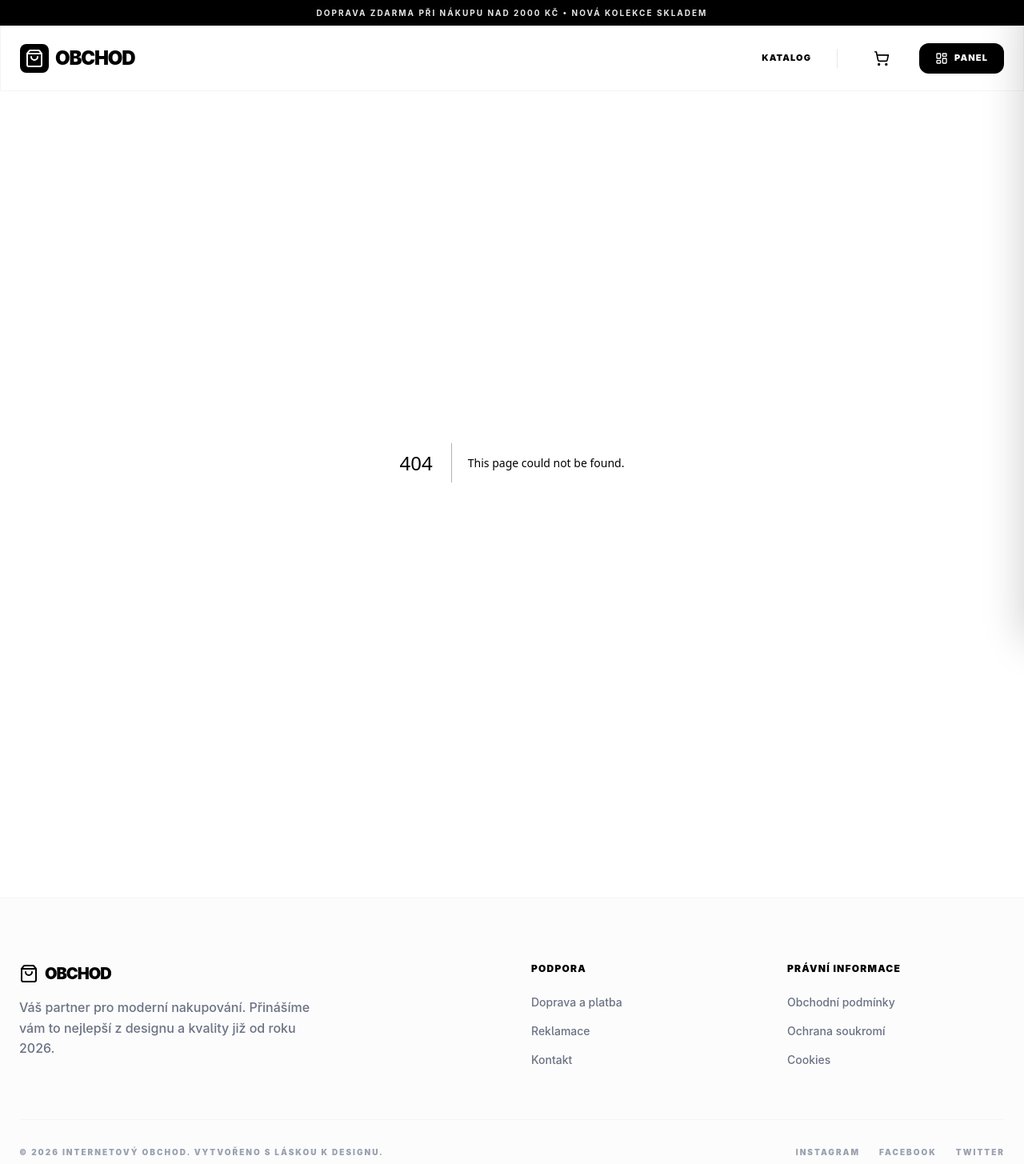
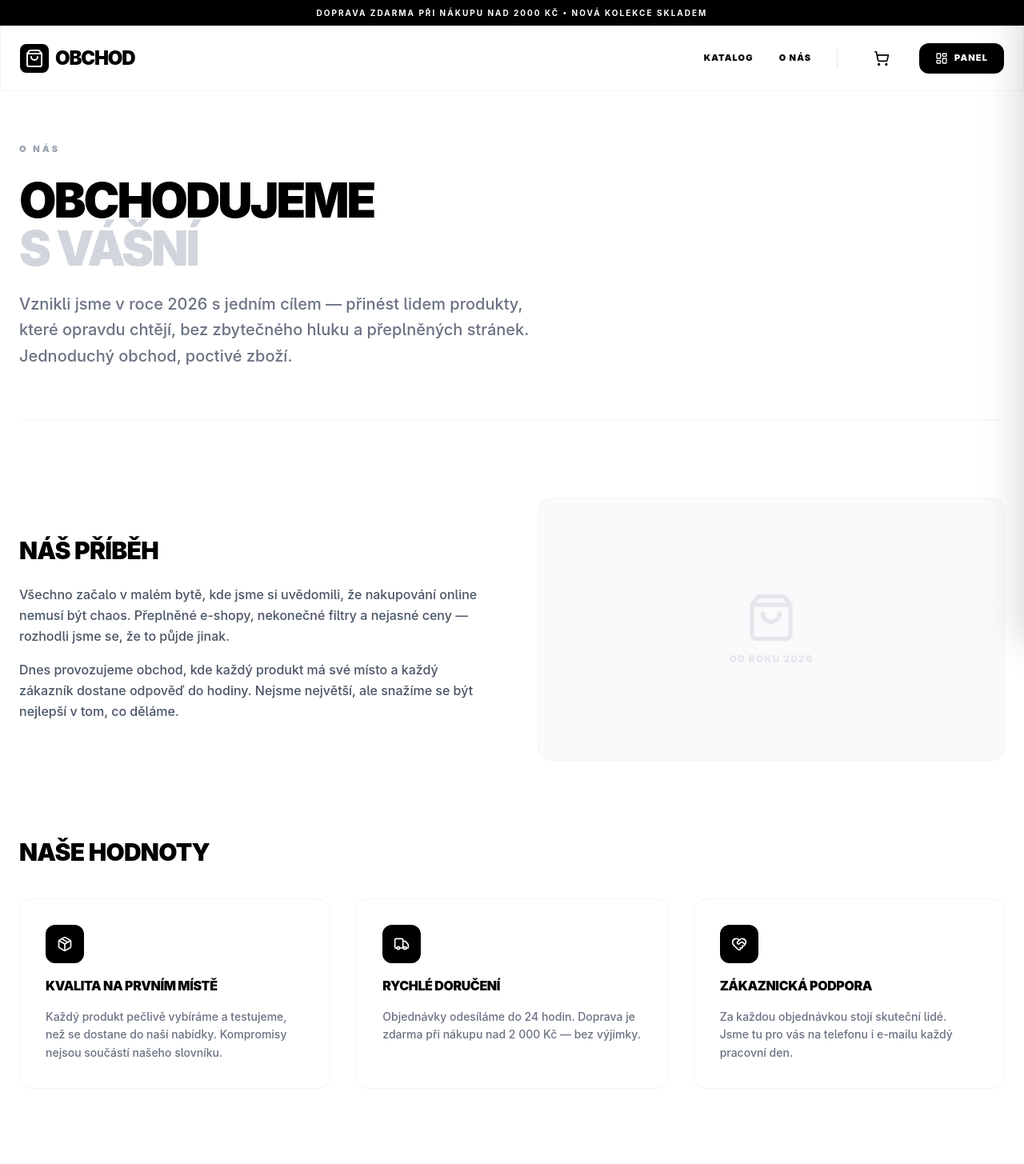
Before and after one commit to Beranad880/nextjseshop, a Next.js app: page /o-nas in a window 1280 px wide. Before the commit this address had no page. Shown: the top 1455 px of the page at 80% size. Built offline with nearby package versions, Linux system fonts and the light colour scheme.

Commit message:
adding o nas page

```diff
--- a/app/layout.tsx
+++ b/app/layout.tsx
@@ -39,6 +39,10 @@ export default function RootLayout({
                 <nav className="hidden md:flex items-center gap-8 text-[11px] font-black tracking-widest uppercase">
                   <Link href="/" className="hover:text-blue-600 transition-colors relative group">
                     Katalog
+                    <span className="absolute -bottom-1 left-0 w-0 h-0.5 bg-blue-600 transition-all duration-300 group-hover:w-full" />
+                  </Link>
+                  <Link href="/o-nas" className="hover:text-blue-600 transition-colors relative group">
+                    O nás
                     <span className="absolute -bottom-1 left-0 w-0 h-0.5 bg-blue-600 transition-all duration-300 group-hover:w-full" />
                   </Link>
                 </nav>
--- /dev/null
+++ b/app/o-nas/page.tsx
@@ -0,0 +1,118 @@
+import { ShoppingBag, Package, Truck, HeartHandshake } from "lucide-react";
+
+export const metadata = {
+  title: "O nás | Internetový obchod",
+  description: "Kdo jsme a co nás pohání",
+};
+
+const values = [
+  {
+    icon: Package,
+    title: "Kvalita na prvním místě",
+    text: "Každý produkt pečlivě vybíráme a testujeme, než se dostane do naší nabídky. Kompromisy nejsou součástí našeho slovníku.",
+  },
+  {
+    icon: Truck,
+    title: "Rychlé doručení",
+    text: "Objednávky odesíláme do 24 hodin. Doprava je zdarma při nákupu nad 2 000 Kč — bez výjimky.",
+  },
+  {
+    icon: HeartHandshake,
+    title: "Zákaznická podpora",
+    text: "Za každou objednávkou stojí skuteční lidé. Jsme tu pro vás na telefonu i e-mailu každý pracovní den.",
+  },
+];
+
+const team = [
+  { name: "Anna Novotná", role: "Zakladatelka & CEO", initials: "AN" },
+  { name: "Tomáš Krejčí", role: "Produktový manažer", initials: "TK" },
+  { name: "Markéta Horáková", role: "Zákaznická péče", initials: "MH" },
+];
+
+export default function AboutPage() {
+  return (
+    <div className="space-y-24 pb-20">
+      {/* Hero */}
+      <section className="border-b border-gray-100 pb-16 space-y-6">
+        <p className="text-[11px] font-black uppercase tracking-[0.3em] text-gray-400">O nás</p>
+        <h1 className="text-5xl md:text-6xl font-black uppercase tracking-tighter leading-none">
+          Obchodujeme<br />
+          <span className="text-gray-300">s vášní</span>
+        </h1>
+        <p className="text-xl text-gray-500 font-medium max-w-2xl leading-relaxed">
+          Vznikli jsme v roce 2026 s jedním cílem — přinést lidem produkty, které opravdu chtějí, bez zbytečného hluku a přeplněných stránek. Jednoduchý obchod, poctivé zboží.
+        </p>
+      </section>
+
+      {/* Story */}
+      <section className="grid grid-cols-1 md:grid-cols-2 gap-16 items-center">
+        <div className="space-y-6">
+          <h2 className="text-3xl font-black uppercase tracking-tight">Náš příběh</h2>
+          <div className="space-y-4 text-gray-600 font-medium leading-relaxed">
+            <p>
+              Všechno začalo v malém bytě, kde jsme si uvědomili, že nakupování online nemusí být chaos. Přeplněné e-shopy, nekonečné filtry a nejasné ceny — rozhodli jsme se, že to půjde jinak.
+            </p>
+            <p>
+              Dnes provozujeme obchod, kde každý produkt má své místo a každý zákazník dostane odpověď do hodiny. Nejsme největší, ale snažíme se být nejlepší v tom, co děláme.
+            </p>
+          </div>
+        </div>
+        <div className="aspect-video bg-gray-50 border border-gray-100 rounded-2xl flex items-center justify-center">
+          <div className="text-center space-y-3 text-gray-200">
+            <ShoppingBag className="w-16 h-16 mx-auto" />
+            <p className="text-xs font-black uppercase tracking-widest">Od roku 2026</p>
+          </div>
+        </div>
+      </section>
+
+      {/* Values */}
+      <section className="space-y-10">
+        <h2 className="text-3xl font-black uppercase tracking-tight">Naše hodnoty</h2>
+        <div className="grid grid-cols-1 md:grid-cols-3 gap-8">
+          {values.map(({ icon: Icon, title, text }) => (
+            <div key={title} className="space-y-4 p-8 border border-gray-100 rounded-2xl hover:border-gray-300 hover:-translate-y-1 transition-all duration-300">
+              <div className="w-12 h-12 bg-black text-white rounded-xl flex items-center justify-center">
+                <Icon className="w-5 h-5" />
+              </div>
+              <h3 className="text-base font-black uppercase tracking-tight">{title}</h3>
+              <p className="text-sm text-gray-500 font-medium leading-relaxed">{text}</p>
+            </div>
+          ))}
+        </div>
+      </section>
+
+      {/* Team */}
+      <section className="space-y-10">
+        <h2 className="text-3xl font-black uppercase tracking-tight">Tým</h2>
+        <div className="grid grid-cols-1 sm:grid-cols-3 gap-8">
+          {team.map(({ name, role, initials }) => (
+            <div key={name} className="flex items-center gap-5 p-6 border border-gray-100 rounded-2xl hover:border-gray-300 transition-colors">
+              <div className="w-14 h-14 rounded-full bg-black text-white flex items-center justify-center text-base font-black shrink-0">
+                {initials}
+              </div>
+              <div>
+                <p className="font-black text-black">{name}</p>
+                <p className="text-xs text-gray-400 font-medium mt-0.5">{role}</p>
+              </div>
+            </div>
+          ))}
+        </div>
+      </section>
+
+      {/* Stats */}
+      <section className="grid grid-cols-2 md:grid-cols-4 gap-px bg-gray-100 border border-gray-100 rounded-2xl overflow-hidden">
+        {[
+          { value: "2 400+", label: "Spokojených zákazníků" },
+          { value: "180+", label: "Produktů v nabídce" },
+          { value: "24 h", label: "Čas odeslání" },
+          { value: "4.9★", label: "Průměrné hodnocení" },
+        ].map(({ value, label }) => (
+          <div key={label} className="bg-white px-8 py-10 text-center space-y-2">
+            <p className="text-3xl font-black tracking-tighter">{value}</p>
+            <p className="text-[11px] font-bold uppercase tracking-widest text-gray-400">{label}</p>
+          </div>
+        ))}
+      </section>
+    </div>
+  );
+}
```
